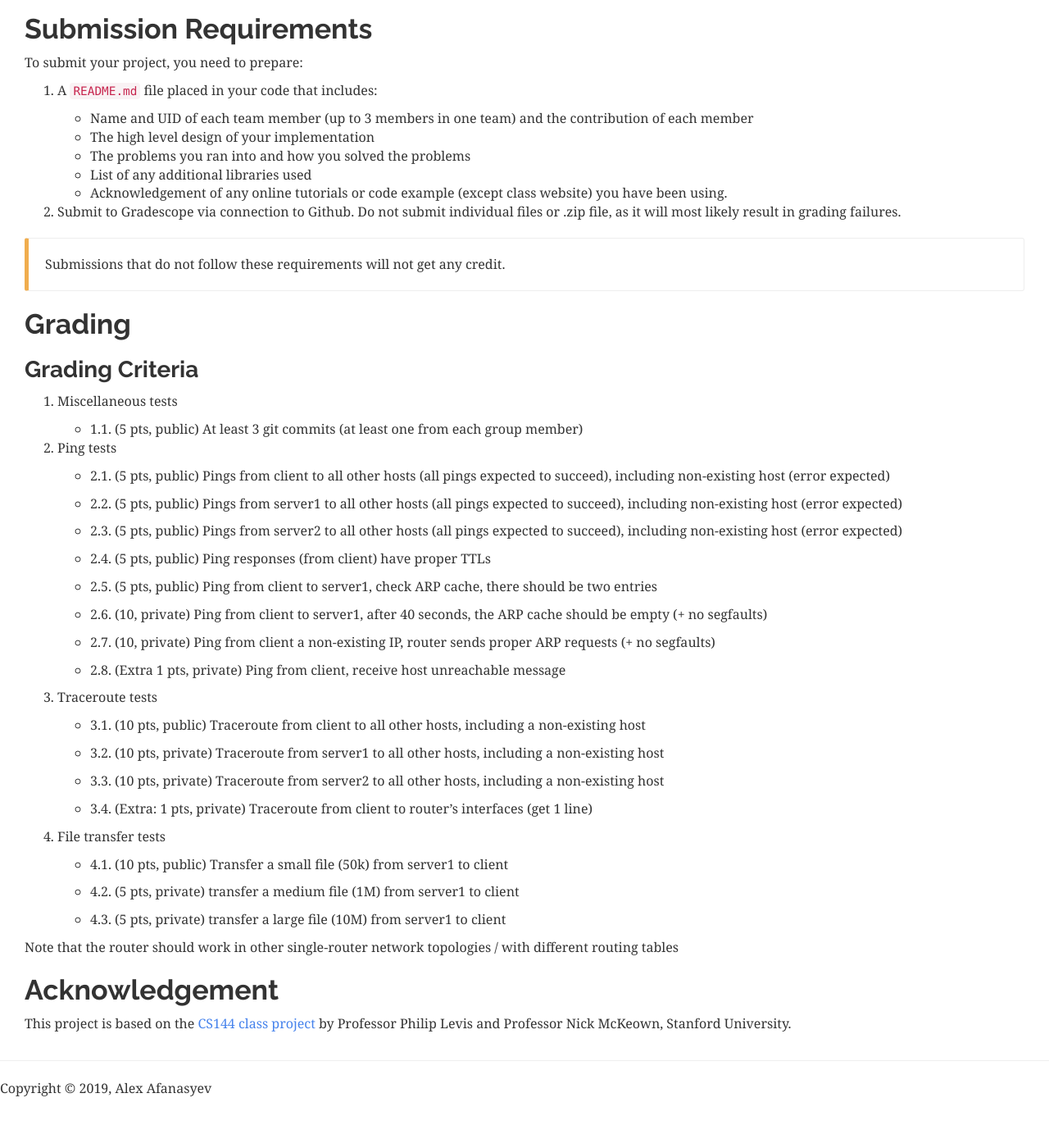
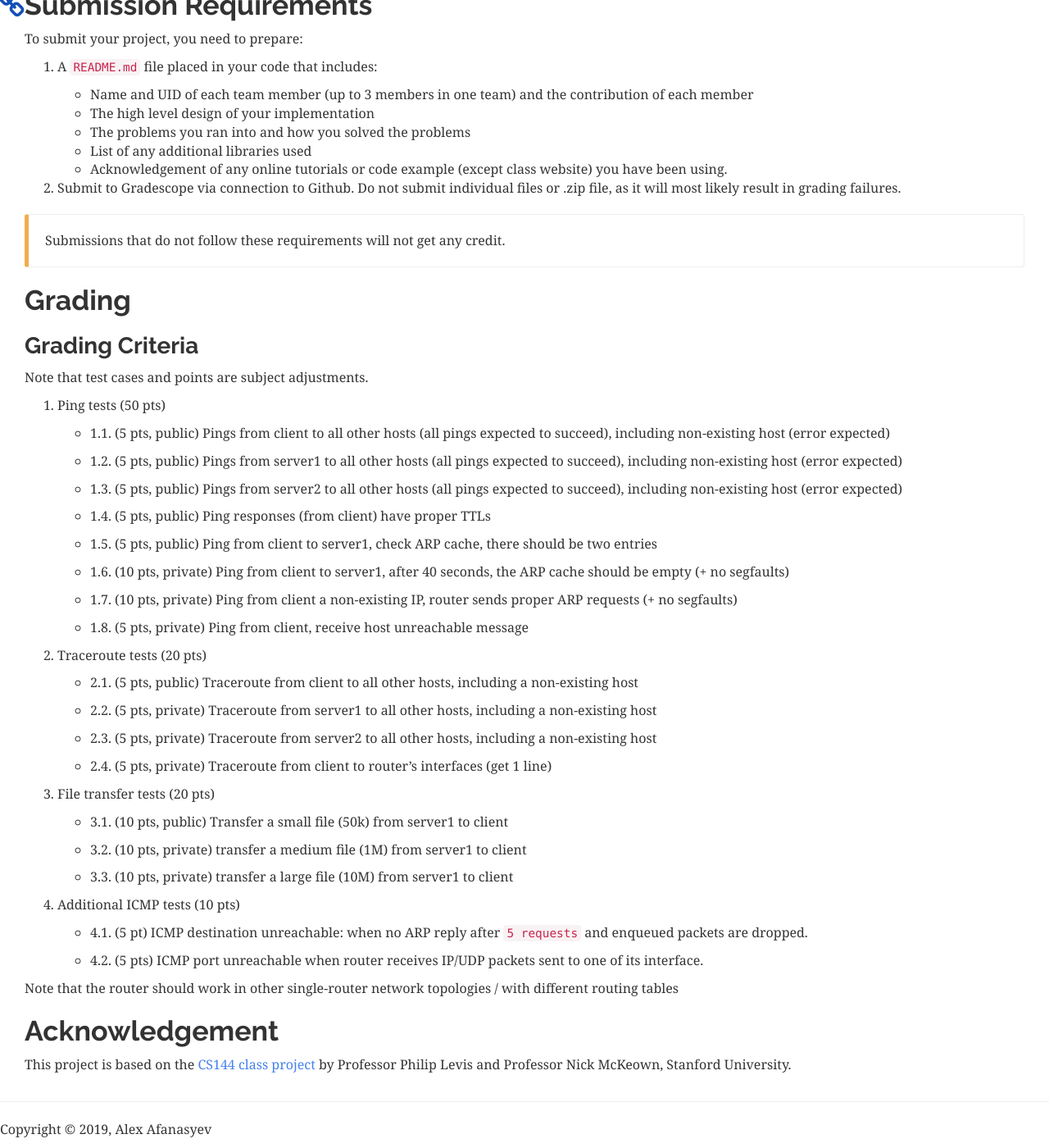
Before and after one commit to aa-fiu-classes/cnt-4713-web, a Jekyll site: the page built from project-3.md, in a window 1280 px wide and 1400 px high, scrolled down 13609 px. Shown: the whole window at 82% size. Built offline with Jekyll 4.4.1, drawn with Linux system fonts in a browser that asks for light colours; nearby versions of some CDN libraries; before the commit the page ends 14959 px from its top, so only the background shows below that; some of the changed text lies outside the part shown.

Commit message:
Fix project 3 description

```diff
--- a/project-3.md
+++ b/project-3.md
@@ -15,6 +15,7 @@ group: "Project 3"
 
 - Sept 29, 2019: Submission package changes
 - Nov 18, 2019: Updates of the starter code description and submission package clarification
+- Nov 25, 2019: Grading criteria adjustments, bug fixes of the code examples
 
 ## Overview
 
@@ -309,10 +308,7 @@ new_packet = buf[0:offset] + new_header
 
   If your router didn't receive ARP reply after re-transmitting an ARP request 5 times, it should stop re-transmitting, remove the pending request, and any packets that are queued for the transmission that are associated with the request.
 
-{% comment %}
-  <span class="label label-info">Extra Credit</span>
-  Your router can also send an ICMP Destination Unreachable message to the source IP.
-{% endcomment %}
+  Your router should also send an ICMP Destination Unreachable message to the source IP.
 
 ### IPv4 Packets
 
@@ -798,61 +792,51 @@ Submissions that do not follow these requirements will not get any credit.
 
 ### Grading Criteria
 
-1. Miscellaneous tests
+Note that test cases and points are subject adjustments.
 
-    * 1.1. (5 pts, public) At least 3 git commits (at least one from each group member)
+1. Ping tests (50 pts)
 
-2. Ping tests
+    * 1.1. (5 pts, public) Pings from client to all other hosts (all pings expected to succeed), including non-existing host (error expected)
 
-    * 2.1. (5 pts, public) Pings from client to all other hosts (all pings expected to succeed), including non-existing host (error expected)
+    * 1.2. (5 pts, public) Pings from server1 to all other hosts (all pings expected to succeed), including non-existing host (error expected)
 
-    * 2.2. (5 pts, public) Pings from server1 to all other hosts (all pings expected to succeed), including non-existing host (error expected)
+    * 1.3. (5 pts, public) Pings from server2 to all other hosts (all pings expected to succeed), including non-existing host (error expected)
 
-    * 2.3. (5 pts, public) Pings from server2 to all other hosts (all pings expected to succeed), including non-existing host (error expected)
+    * 1.4. (5 pts, public) Ping responses (from client) have proper TTLs
 
-    * 2.4. (5 pts, public) Ping responses (from client) have proper TTLs
+    * 1.5. (5 pts, public) Ping from client to server1, check ARP cache, there should be two entries
 
-    * 2.5. (5 pts, public)  Ping from client to server1, check ARP cache, there should be two entries
+    * 1.6. (10 pts, private)  Ping from client to server1, after 40 seconds, the ARP cache should be empty (+ no segfaults)
 
-    * 2.6. (10, private)  Ping from client to server1, after 40 seconds, the ARP cache should be empty (+ no segfaults)
+    * 1.7. (10 pts, private)  Ping from client a non-existing IP, router sends proper ARP requests (+ no segfaults)
 
-    * 2.7. (10, private)  Ping from client a non-existing IP, router sends proper ARP requests (+ no segfaults)
+    * 1.8. (5 pts, private)  Ping from client, receive host unreachable message
 
-    * 2.8. (Extra 1 pts, private)  Ping from client, receive host unreachable message
+2. Traceroute tests (20 pts)
 
-3. Traceroute tests
+    * 2.1. (5 pts, public) Traceroute from client to all other hosts, including a non-existing host
 
-    * 3.1. (10 pts, public) Traceroute from client to all other hosts, including a non-existing host
+    * 2.2. (5 pts, private) Traceroute from server1 to all other hosts, including a non-existing host
 
-    * 3.2. (10 pts, private) Traceroute from server1 to all other hosts, including a non-existing host
+    * 2.3. (5 pts, private) Traceroute from server2 to all other hosts, including a non-existing host
 
-    * 3.3. (10 pts, private) Traceroute from server2 to all other hosts, including a non-existing host
+    * 2.4. (5 pts, private) Traceroute from client to router's interfaces (get 1 line)
 
-    * 3.4. (Extra: 1 pts, private) Traceroute from client to router's interfaces (get 1 line)
+3. File transfer tests (20 pts)
 
-4. File transfer tests
+    * 3.1. (10 pts, public) Transfer a small file (50k) from server1 to client
 
-    * 4.1. (10 pts, public) Transfer a small file (50k) from server1 to client
+    * 3.2. (10 pts, private) transfer a medium file (1M) from server1 to client
 
-    * 4.2. (5 pts, private) transfer a medium file (1M) from server1 to client
+    * 3.3. (10 pts, private) transfer a large file (10M) from server1 to client
 
-    * 4.3. (5 pts, private) transfer a large file (10M) from server1 to client
+4. Additional ICMP tests (10 pts)
+
+    * 4.1. (5 pt) ICMP destination unreachable: when no ARP reply after `5 requests` and enqueued packets are dropped.
+
+    * 4.2. (5 pts) ICMP port unreachable when router receives IP/UDP packets sent to one of its interface.
 
 Note that the router should work in other single-router network topologies / with different routing tables
-
-{% comment %}
-
-### Extra Credit (included in the above)
-
-- (1 pt) ICMP destination unreachable
-
-    * When no ARP reply after `5 requests` and enqueued packets are dropped.
-
-- (1 pt) ICMP port unreachable
-
-    * The router must handle TCP/UDP packets sent to one of its interfaces. In this case the router should respond with an ICMP port unreachable message.
-
-{% endcomment %}
 
 ## Acknowledgement
 
```
Also changed, not shown: other parts of project-3.md (+4 -8 lines).
